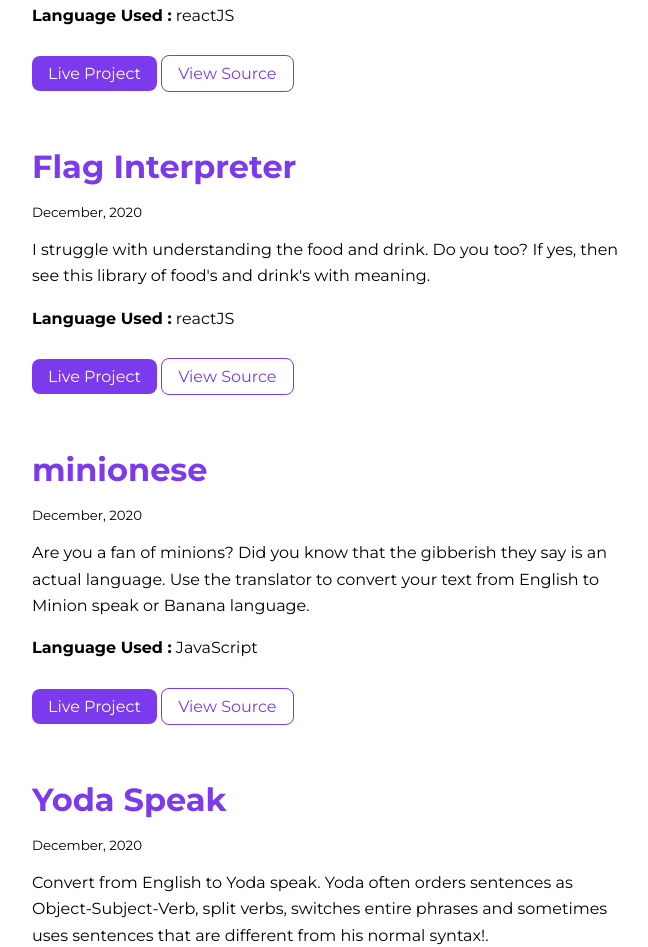
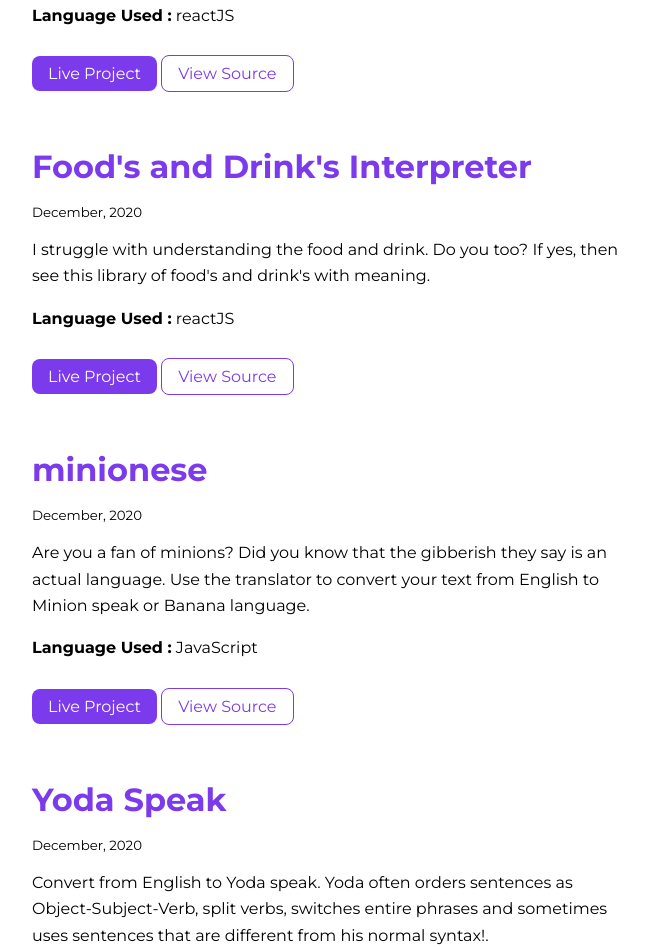
Before and after one commit to Tanjil007/Portfolio, a plain HTML site: page projects.html in a window 1280 px wide. Shown: the part 1308-2255 px from the top of the page, without its empty margins (328-976 px from the left). Drawn offline with Linux system fonts and the light colour scheme.

Commit message:
Updated: Text

```diff
--- a/projects.html
+++ b/projects.html
@@ -58,7 +58,7 @@
 		</li>
 		<li>
 			<div class="container container-center">
-				<h1 class="hero-span">Flag Interpreter</h1>
+				<h1 class="hero-span">Food's and Drink's Interpreter</h1>
 				<small>December, 2020</small>
 				<p>I struggle with understanding the food and drink. Do you too? If yes, then see this library of food's and drink's with
 					meaning.</p>
```
